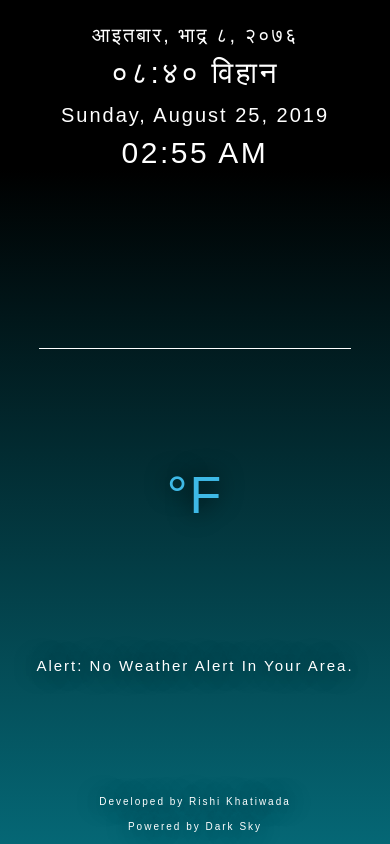
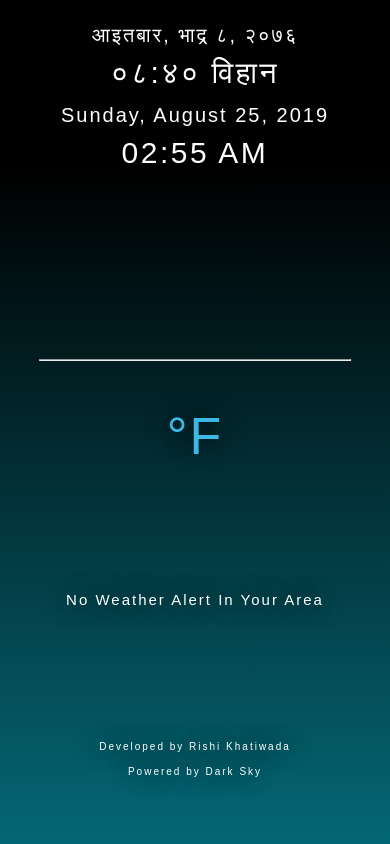
Before and after one commit to rsi2940/weather-app, a plain HTML site: page index.html in a window 390 px wide. Drawn offline with Linux system fonts and the light colour scheme; a web font is replaced by a local one.

Commit message:
moreflexxx

```diff
--- a/index.html
+++ b/index.html
@@ -48,18 +48,20 @@
             height="128"
           ></canvas>
         </div>
+        <hr />
         <div class="row2">
           <h1 class="temp text-shadow"></h1>
           <span class="temp-type text-shadow">°F</span>
         </div>
         <p class="weather-alert text-shadow">
-          alert: no weather alert in your area.
+          no weather alert in your area
         </p>
         <p class="powered-by">
           <a
             class="text-shadow"
             href="https://rishi.swamikeshavattri.com/"
             target="_blank"
+            rel="noopener"
             >Developed by Rishi Khatiwada</a
           >
           <a
--- a/styles.css
+++ b/styles.css
@@ -72,12 +72,17 @@ html {
   animation-name: introduction;
   animation-duration: 2s;
 }
+.weather-box hr {
+  max-width: 900px;
+  min-width: 80%;
+  border-top-width: 2px solid white;
+}
 .row1 {
   width: 50%;
   display: flex;
   justify-content: space-around;
   align-items: center;
-  border-bottom: 1px solid white;
+  /* border-bottom: 1px solid white; */
   padding-bottom: 15px;
 }
 .weather-summary {
@@ -179,9 +184,16 @@ html {
     font-size: 25px;
     line-height: 1.5;
   }
+  .weather-box > *:not(hr) {
+    flex: 1 0 0;
+    display: flex;
+    align-items: center;
+    justify-content: center;
+  }
   .row1 {
     padding-top: 20px;
     width: 80%;
+    flex-direction: column-reverse;
   }
   .row2 {
     margin-top: 20px;
@@ -200,9 +212,6 @@ html {
   .english-date-time {
     max-width: 25ch;
   }
-  .row1 {
-    flex-direction: column-reverse;
-  }
 }
 @media screen and (max-width: 420px) {
   html {
@@ -210,7 +219,6 @@ html {
   }
   .powered-by {
     flex-direction: column;
-    align-items: center;
   }
   .powered-by .dark-sky {
     padding-top: 10px;
```
